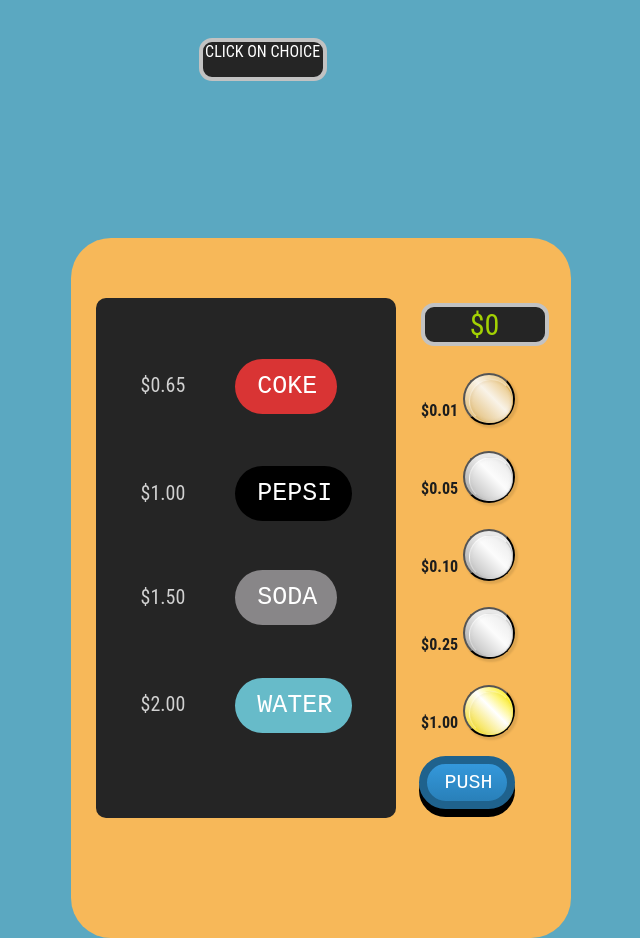
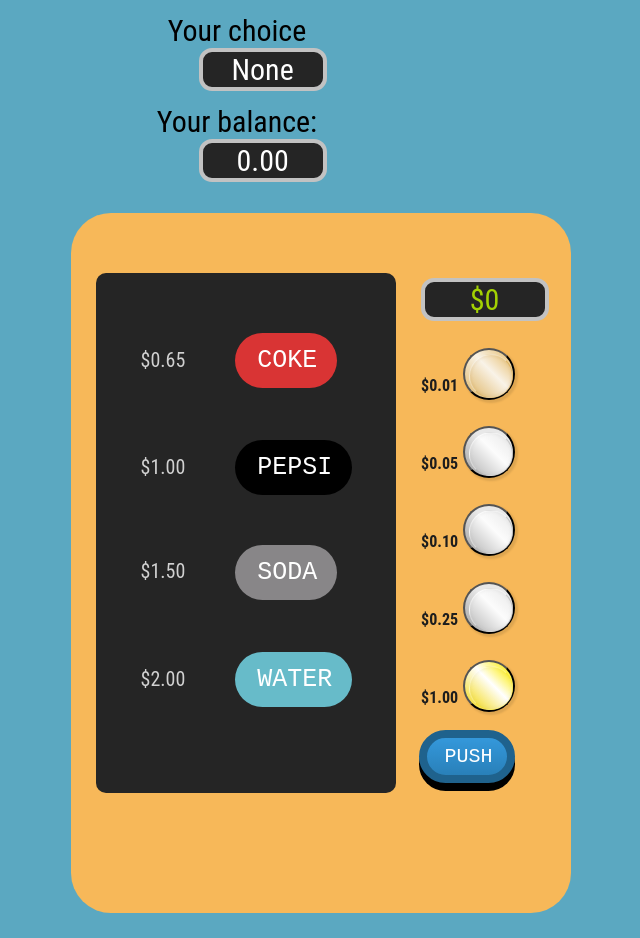
Before and after one commit to HuascarMC/vending-machine, a React (Create React App) app: page / in a window 1280 px wide. Shown: the whole page, without its empty margins (411-1051 px from the left). After the commit the page ends 913 px from the top, so only its background shows below. Built offline with nearby package versions, Linux system fonts and the light colour scheme.

Commit message:
app renders current balance/item updates accordingly

```diff
--- a/src/Containers/InputContainer/CoinsComponent.js
+++ b/src/Containers/InputContainer/CoinsComponent.js
@@ -4,17 +4,19 @@
  constructor(props) {
   super(props);
 }
-
+updateBalance(balance) {
+  this.props.updateBalance(balance)
+}
  render() {
  // Renders a form to get user input and passes the value of state to props table container.
 
   return(
   <div className="coins-box">
-    <li><p className="coinValue">$0.01<button className="coin bronze" onKeyPress={ this.updateNumber }></button></p></li>
-    <li><p className="coinValue">$0.05<button className="coin silver" onKeyPress={ this.updateNumber }></button></p></li>
-    <li><p className="coinValue">$0.10<button className="coin silver" onKeyPress={ this.updateNumber }></button></p></li>
-    <li><p className="coinValue">$0.25<button className="coin silver" onKeyPress={ this.updateNumber }></button></p></li>
-    <li><p className="coinValue">$1.00<button className="coin gold" onKeyPress={ this.updateNumber }></button></p></li>
+    <li><p className="coinValue">$0.01<button className="coin bronze" onClick={ () => this.updateBalance(0.01) }></button></p></li>
+    <li><p className="coinValue">$0.05<button className="coin silver" onClick={ () => this.updateBalance(0.05) }></button></p></li>
+    <li><p className="coinValue">$0.10<button className="coin silver" onClick={ () => this.updateBalance(0.10) }></button></p></li>
+    <li><p className="coinValue">$0.25<button className="coin silver" onClick={() => this.updateBalance(0.25) }></button></p></li>
+    <li><p className="coinValue">$1.00<button className="coin gold" onClick={ () => this.updateBalance(1.00) }></button></p></li>
  </div>
    );
   }
--- a/src/Containers/InputContainer/InputContainer.js
+++ b/src/Containers/InputContainer/InputContainer.js
@@ -27,7 +27,7 @@
 
   <div className="controller">
     <BalanceDisplayComponent />
-    <CoinsComponent />
+    <CoinsComponent updateBalance={this.props.updateBalance}/>
    <form onSubmit={e => { e.preventDefault(); }} className="get-balance-form">
     <p className="display-input-text">{ this.state.number }</p>
     <button className="push" onKeyPress={ this.updateNumber }>PUSH</button>
--- a/src/Containers/Machine/MachineContainer.js
+++ b/src/Containers/Machine/MachineContainer.js
@@ -1,17 +1,22 @@
 import React from 'react';
 import InputContainer from '../InputContainer/InputContainer.js'
 import DisplayContainer from '../DisplayContainer/DisplayContainer.js'
+import axios from 'axios';
 
 class MachineContainer extends React.Component {
   constructor(props) {
     super(props);
 
     this.state = {
-      item: "CLICK ON CHOICE",
-      balance: ""
+      item: "None",
+      balance: 0.00
     }
 
   }
+
+pushOrder(item, balance) {
+
+}
 
 updateItem(item) {
     this.setState({
@@ -19,13 +24,22 @@
     })
 }
 
+updateBalance(balance) {
+  this.setState({
+    balance: this.state.balance + balance
+  })
+}
+
 
   render() {
     return(
       <div>
+        <p className="title">Your choice</p>
       <div className="choice" >{this.state.item}</div>
+      <p className="title">Your balance:</p>
+      <div className="choice" >{this.state.balance.toFixed(2)}</div>
       <div className="machine">
-          <InputContainer />
+          <InputContainer updateBalance={this.updateBalance.bind(this)}/>
           <DisplayContainer updateItem={this.updateItem.bind(this)} />
       </div>
     </div>
--- a/src/index.css
+++ b/src/index.css
@@ -51,7 +51,13 @@
   -moz-border-radius: 13;
   border-radius: 13px;
    border: solid #c2c2c2 4px;
-   margin-top: 3%;
+   margin-top: 0;
+   font-size: 30px;
+}
+
+.title {
+  margin: 1% 0 0 0!important;
+  font-size: 30px;
 }
 
 .display {
```
